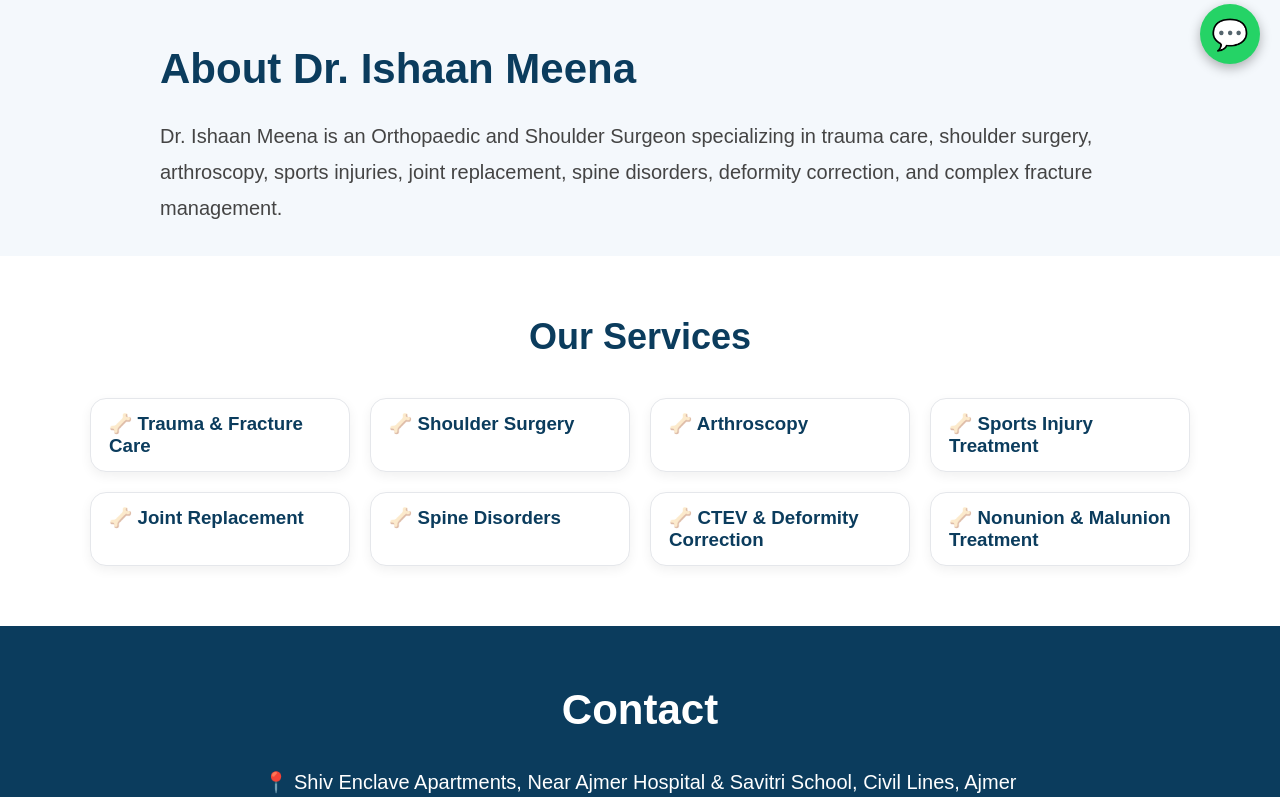
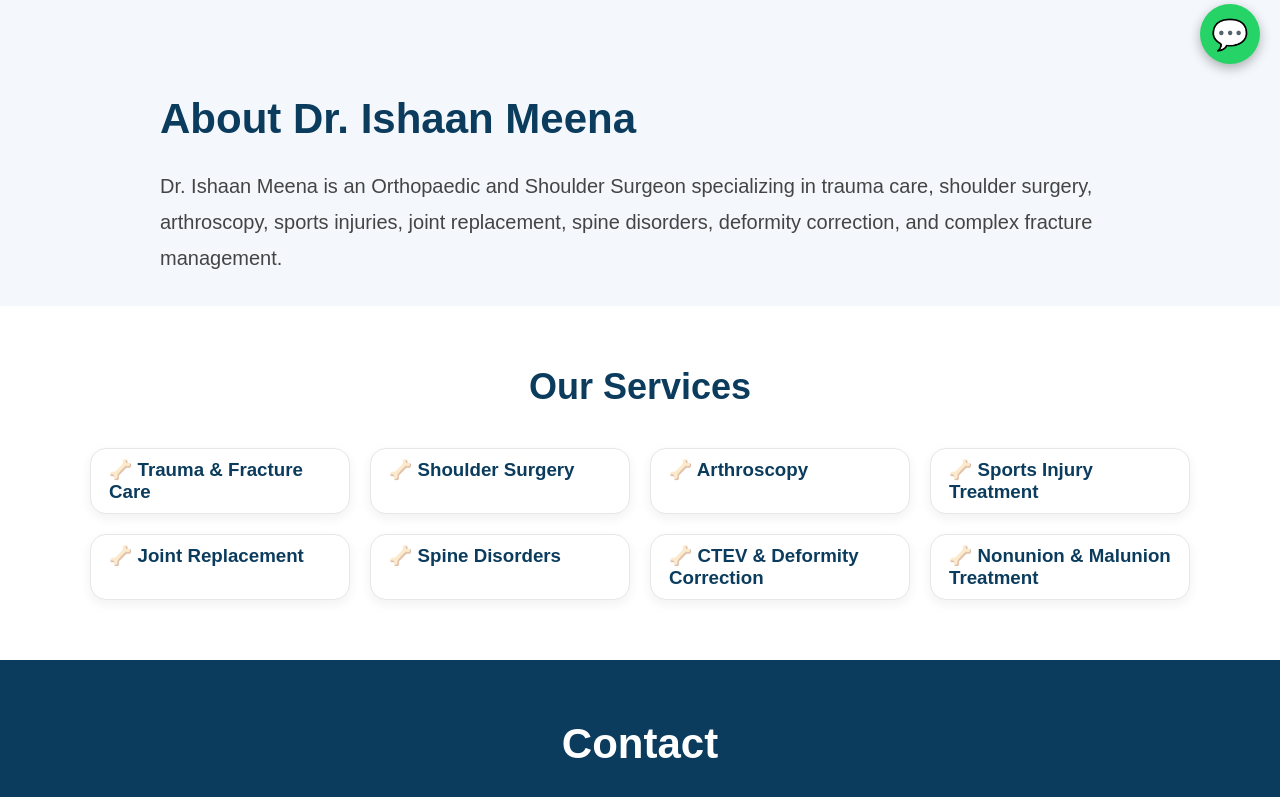
Before and after one commit to drishaanortho/drishaanortho-website, a Next.js app: page / in a window 1280 px wide. Shown: the part 716-1513 px from the top of the page. Built offline with nearby package versions, Linux system fonts and the light colour scheme.

Commit message:
Update page.tsx

```diff
--- a/app/page.tsx
+++ b/app/page.tsx
@@ -126,6 +126,7 @@ export default function Home() {
             flexWrap: "wrap",
             justifyContent: "center",
             marginTop: "25px",
+            marginBottom: "50px",
           }}
         >
           <a href="/appointment">
@@ -242,7 +243,7 @@ export default function Home() {
               key={service}
               style={{
   backgroundColor: "white",
-  padding: "14px 18px",
+  padding: "10px 18px",
   borderRadius: "16px",
   border: "1px solid #E5E7EB",
   boxShadow: "0 4px 12px rgba(0,0,0,0.06)",
```
